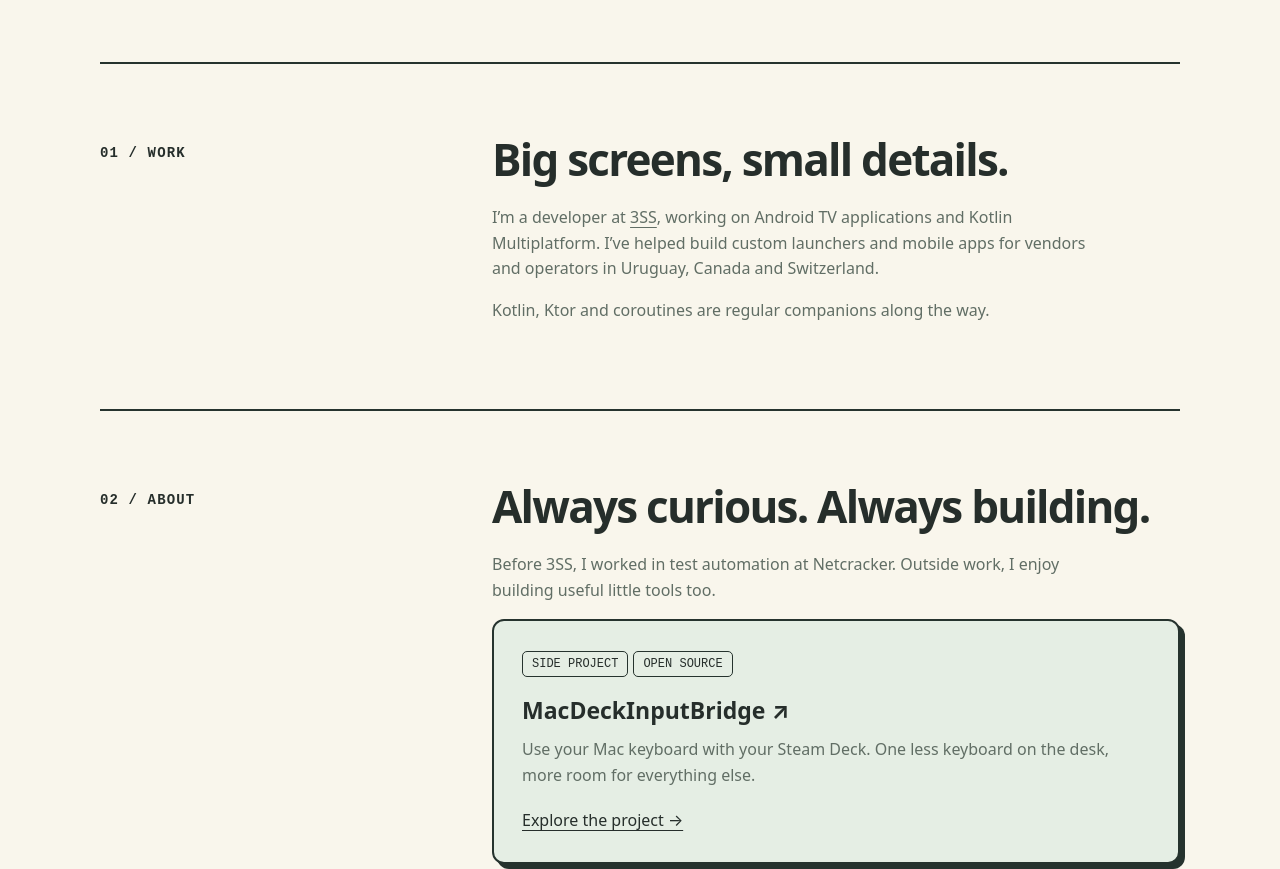
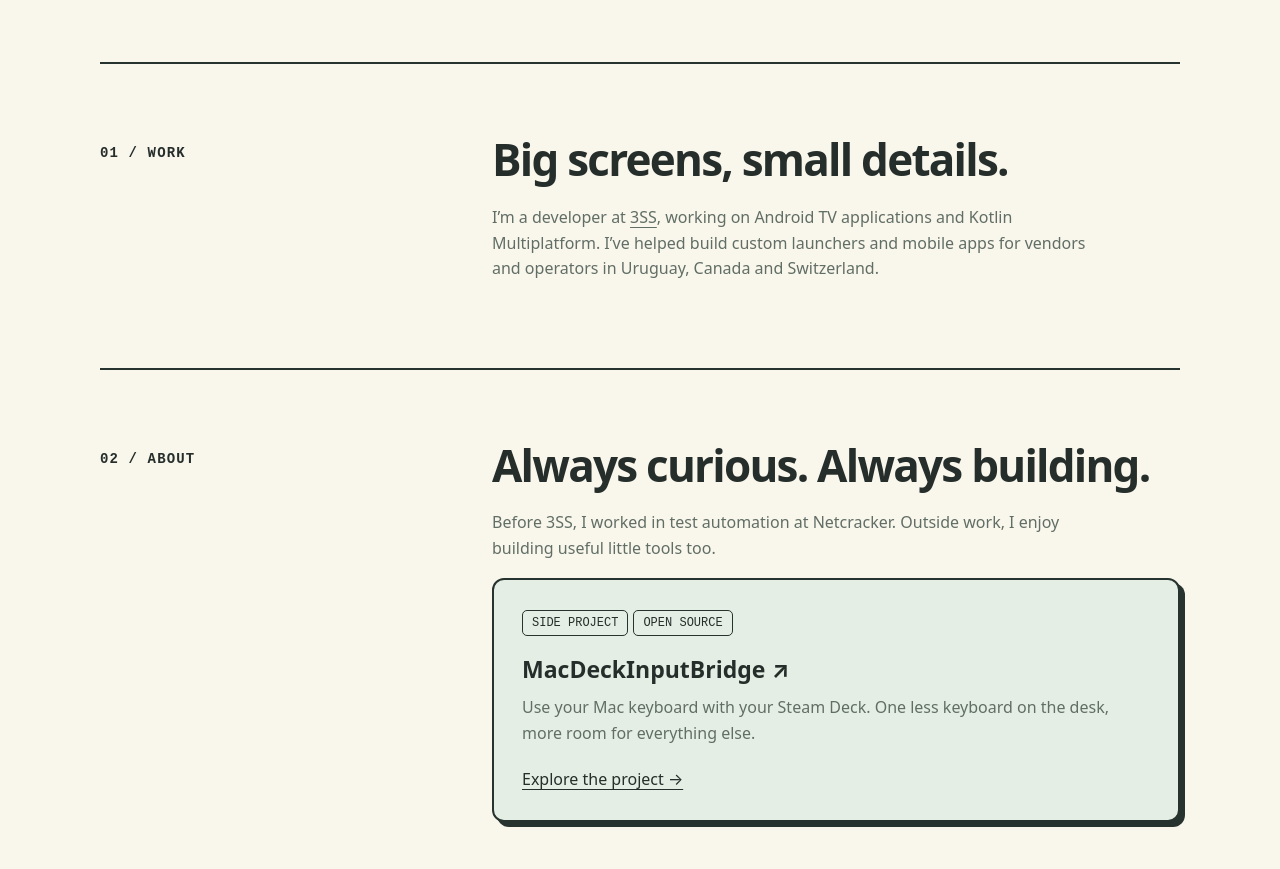
Before and after one commit to ArtemBondar/artembondar.github.io, a plain HTML site: page index.html in a window 1280 px wide. Shown: the part 644-1513 px from the top of the page. Drawn offline with Linux system fonts and the light colour scheme.

Commit message:
Remove extra skills sentence

```diff
--- a/index.html
+++ b/index.html
@@ -24,7 +24,7 @@
 
 <span class="comment">// always building ↓</span>
 artem.makeSomethingUseful()</div></div></header>
-<section id="work"><div class="section-grid"><h2>01 / work</h2><div><h3>Big screens, small details.</h3><p>I’m a developer at <a href="https://3ss.tv/">3SS</a>, working on Android TV applications and Kotlin Multiplatform. I’ve helped build custom launchers and mobile apps for vendors and operators in Uruguay, Canada and Switzerland.</p><p>Kotlin, Ktor and coroutines are regular companions along the way.</p></div></div></section>
+<section id="work"><div class="section-grid"><h2>01 / work</h2><div><h3>Big screens, small details.</h3><p>I’m a developer at <a href="https://3ss.tv/">3SS</a>, working on Android TV applications and Kotlin Multiplatform. I’ve helped build custom launchers and mobile apps for vendors and operators in Uruguay, Canada and Switzerland.</p></div></div></section>
 <section id="about"><div class="section-grid"><h2>02 / about</h2><div><h3>Always curious. Always building.</h3><p>Before 3SS, I worked in test automation at Netcracker. Outside work, I enjoy building useful little tools too.</p><article class="project"><span class="badge">SIDE PROJECT</span><span class="badge">OPEN SOURCE</span><h4>MacDeckInputBridge ↗</h4><p>Use your Mac keyboard with your Steam Deck. One less keyboard on the desk, more room for everything else.</p><a href="https://github.com/ArtemBondar/MacDeckInputBridge">Explore the project →</a></article></div></div></section>
 <section><div class="section-grid"><h2>03 / say hello</h2><div><h3>Let’s talk shop. Or side projects.</h3><p>Find me on <a href="https://www.linkedin.com/in/artem-bondar-1b7308ba/">LinkedIn ↗</a> or explore my code on <a href="https://github.com/ArtemBondar">GitHub ↗</a>.</p></div></div></section></main><footer><span>© Artem Bondar</span><span>Built with care, in Ukraine.</span></footer></div>
 <script>(()=>{const b=document.querySelector('.theme');function update(){let t=document.documentElement.dataset.theme;b.textContent='Theme: '+(t?t[0].toUpperCase()+t.slice(1):'System');b.setAttribute('aria-label','Color theme: '+(t||'system')+'. Change theme')}b.addEventListener('click',()=>{let t=document.documentElement.dataset.theme;let n=!t?'dark':t==='dark'?'light':null;if(n)document.documentElement.dataset.theme=n;else delete document.documentElement.dataset.theme;try{if(n)localStorage.setItem('theme',n);else localStorage.removeItem('theme')}catch(e){}update()});update()})();</script></body></html>
```
